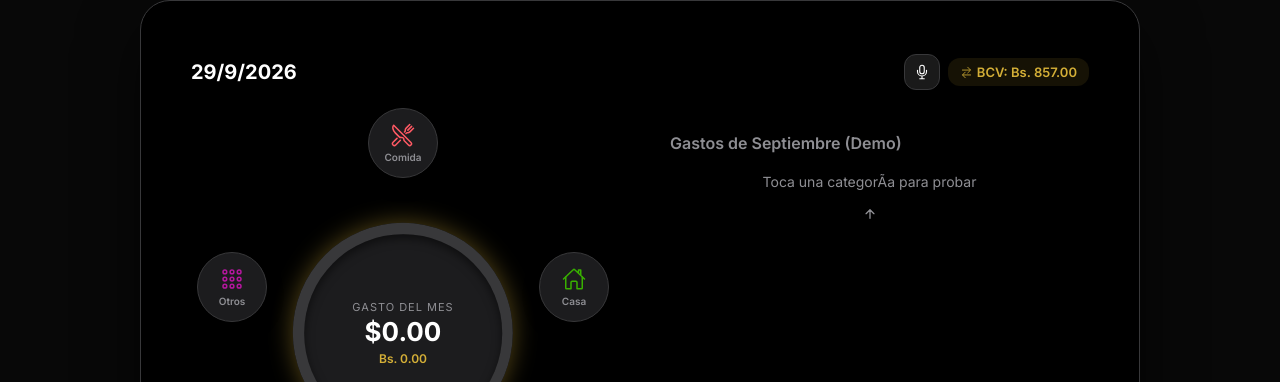
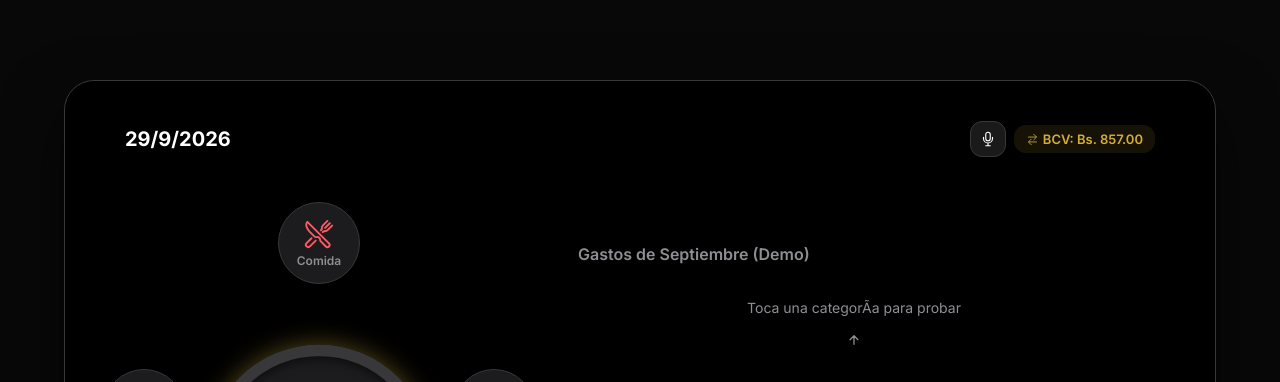
Before and after one commit to Theojev2/bimonetary-tracker, a plain HTML site: page frontend/index.html in a window 1280 px wide. Shown: the top 382 px of the page. Drawn offline with nearby package versions, Linux system fonts and the light colour scheme; no server answers.

Commit message:
style: ajuste de margenes y optimizacion del layout de escritorio

```diff
--- a/frontend/index.html
+++ b/frontend/index.html
@@ -69,7 +69,7 @@
 
 
 
-        .header { display: flex; justify-content: space-between; align-items: center; margin-bottom: 30px; }
+        .header { display: flex; justify-content: space-between; align-items: center; margin-bottom: 50px; /* Aumentado de 30px a 50px para dar respiro al botón Comida */ }
 
         .header-date { font-weight: 700; font-size: 20px; color: var(--text-main); }
 
@@ -79,7 +79,7 @@
 
 
 
-        .voice-btn { background: rgba(255, 255, 255, 0.1); border: 1px solid var(--border); color: #fff; width: 36px; height: 36px; border-radius: 12px; display: flex; align-items: center; justify-content: center; cursor: pointer; transition: all 0.2s; font-size: 18px; }
+        .voice-btn { background: rgba(255, 255, 255, 0.1); border: 1px solid var(--border); color: #fff; width: 36px; height: 36px; border-radius: 12px; display: flex; align-items: center; justify-content: center; cursor: pointer; transition: all 0.2s; font-size: 18px; z-index: 20; /* Asegura que el botón de voz esté siempre arriba */ }
 
         .voice-btn:active { transform: scale(0.9); background: var(--accent); color: #000; }
 
@@ -113,7 +113,15 @@
 
         .cat-btn span { font-size: 10px; font-weight: 600; }
 
-        .pos-1 { top: 0%; left: 50%; } .pos-2 { top: 38%; left: 95%; } .pos-3 { top: 90%; left: 79%; } .pos-4 { top: 90%; left: 21%; } .pos-5 { top: 38%; left: 5%; }
+        .pos-1 { top: -5%; left: 50%; } /* Ajustado para separar de la cabecera */
+
+        .pos-2 { top: 38%; left: 95%; }
+
+        .pos-3 { top: 90%; left: 79%; }
+
+        .pos-4 { top: 90%; left: 21%; }
+
+        .pos-5 { top: 38%; left: 5%; }
 
 
 
@@ -199,19 +207,25 @@
 
 
 
-        /* DISEÑO DE ESCRITORIO (DASHBOARD PANORÁMICO) */
+        /* DISEÑO DE ESCRITORIO (DASHBOARD PANORÁMICO OPTIMIZADO) */
 
         @media (min-width: 850px) {
 
-            body { align-items: center; background-color: #080808; }
+            body { align-items: center; background-color: #080808; min-height: 100vh; margin: 0; }
 
             .app-wrapper {
 
-                max-width: 1000px; height: 650px; min-height: auto;
+                width: 90vw; /* Usa el 90% del ancho de la pantalla */
+
+                max-width: 1400px; /* Límite máximo para pantallas ultra anchas */
+
+                height: 80vh; /* Usa el 80% del alto de la pantalla */
+
+                min-height: 600px;
 
                 display: grid;
 
-                grid-template-columns: 1fr 1fr;
+                grid-template-columns: 1fr 1.5fr; /* Panel derecho más ancho para la lista */
 
                 grid-template-areas:
 
@@ -219,9 +233,9 @@
 
                     "chart list";
 
-                gap: 0 50px;
+                gap: 20px 60px; /* Espacio entre columnas */
 
-                padding: 40px 50px;
+                padding: 40px 60px;
 
                 border-radius: 30px;
 
@@ -231,29 +245,81 @@
 
                 background-color: var(--bg);
 
+                box-sizing: border-box;
+
             }
 
-            .header { grid-area: header; margin-bottom: 20px; }
+            .header { grid-area: header; margin-bottom: 0; align-self: start; }
 
-            .ring-container { grid-area: chart; margin: 20px auto 0 auto; width: 100%; max-width: 380px; }
+
+
+            /* Contenedor del gráfico ampliado y centrado verticalmente */
+
+            .ring-container {
+
+                grid-area: chart;
+
+                margin: auto; /* Centra en su celda del grid */
+
+                width: 100%;
+
+                max-width: 500px; /* Gráfico mucho más grande */
+
+                aspect-ratio: 1;
+
+            }
+
+
+
+            /* Ajustes para los botones de categorías en PC para que no se vean diminutos */
+
+            .cat-btn { width: 80px; height: 80px; }
+
+            .cat-btn ion-icon { font-size: 30px; }
+
+            .cat-btn span { font-size: 12px; }
+
+            .center-usd { font-size: 36px; } /* Texto central más grande */
+
+
 
             .list-section {
 
                 grid-area: list;
 
-                height: 460px;
+                height: 100%; /* Toma todo el alto disponible */
+
+                max-height: calc(80vh - 120px); /* Resta el padding/header */
 
                 overflow-y: auto;
 
-                padding-right: 15px;
+                padding-right: 20px;
+
+                display: flex;
+
+                flex-direction: column;
 
             }
 
 
 
+            /* Lista expandida */
+
+            .expense-item { padding: 20px; margin-bottom: 15px; }
+
+            .ex-title { font-size: 18px; }
+
+            .ex-usd { font-size: 18px; }
+
+            .ex-ves { font-size: 14px; }
+
+            .ex-icon { font-size: 24px; padding: 15px; }
+
+
+
             /* Scrollbar elegante */
 
-            .list-section::-webkit-scrollbar { width: 6px; }
+            .list-section::-webkit-scrollbar { width: 8px; }
 
             .list-section::-webkit-scrollbar-thumb { background: var(--border); border-radius: 10px; }
 
```
